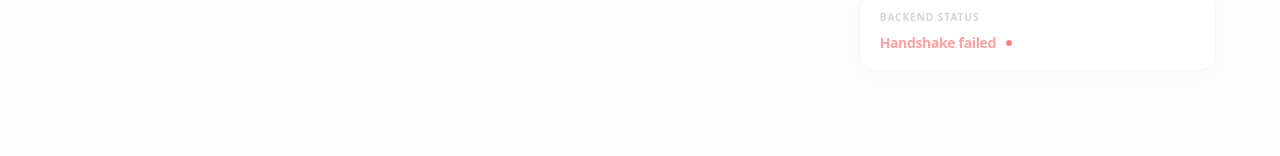
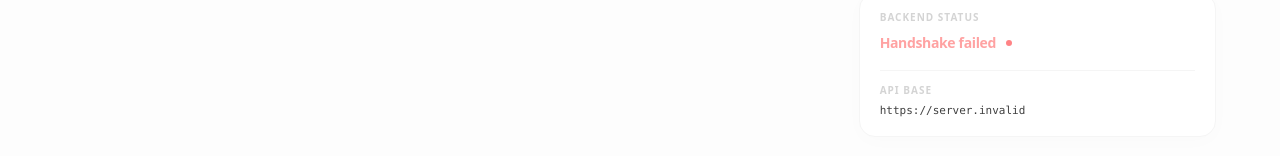
Before and after one commit to CClishan/Pixelturn, a React (Vite) app in the folder image-converter-pro/: page / in a window 1280 px wide. Shown: the part 720-876 px from the top of the page. Before the commit the page ends 855 px from the top, so only its background shows below. Built offline with nearby package versions, Linux system fonts and the light colour scheme; no server answers.

Commit message:
Improve API deployment diagnostics

```diff
--- a/image-converter-pro/src/App.tsx
+++ b/image-converter-pro/src/App.tsx
@@ -14,7 +14,7 @@ import { converterCopy, type Language } from './features/converter/copy';
 import { useBackendHealth } from './features/converter/hooks/useBackendHealth';
 import { useConverter } from './features/converter/hooks/useConverter';
 import { cx, type PixelScheme, type VisualTheme } from './features/converter/theme';
-import { formatSize } from './features/converter/utils';
+import { formatSize, normalizeApiBaseUrl } from './features/converter/utils';
 
 const THEME_STORAGE_KEY = 'batch-image-converter-theme';
 const PIXEL_SCHEME_STORAGE_KEY = 'batch-image-converter-pixel-scheme';
@@ -64,7 +64,7 @@ export default function App(): ReactElement {
   const [theme, setTheme] = useState<VisualTheme>(getInitialTheme);
   const [pixelScheme, setPixelScheme] = useState<PixelScheme>(getInitialPixelScheme);
   const fileInputRef = useRef<HTMLInputElement>(null);
-  const apiBaseUrl = (import.meta.env.VITE_API_BASE_URL ?? '').replace(/\/$/, '');
+  const apiBaseUrl = normalizeApiBaseUrl(import.meta.env.VITE_API_BASE_URL ?? '');
   const copy = converterCopy[language];
   const themeCopy = themeSwitchCopy[language];
   const pixelToneCopy = pixelSchemeCopy[language];
@@ -152,6 +152,7 @@ export default function App(): ReactElement {
         </div>
 
         <SettingsPanel
+          apiBaseUrl={apiBaseUrl}
           backendStatus={backendStatus}
           completedCount={completedFilesCount}
           copy={copy}
@@ -165,6 +166,10 @@ export default function App(): ReactElement {
           totalUploadSize={formatSize(totalUploadSize)}
           uploadingFilesCount={uploadingFilesCount}
           onConvert={() => {
+            if (backendStatus !== 'connected') {
+              return;
+            }
+
             void handleConvert();
           }}
           onFormatChange={setFormat}
--- a/image-converter-pro/src/features/converter/components/SettingsPanel.tsx
+++ b/image-converter-pro/src/features/converter/components/SettingsPanel.tsx
@@ -8,6 +8,7 @@ import { cx, type VisualTheme } from '../theme';
 import type { BackendConnectionState } from '../types';
 
 interface SettingsPanelProps {
+  apiBaseUrl: string;
   backendStatus: BackendConnectionState;
   completedCount: number;
   copy: ConverterCopy;
@@ -27,6 +28,7 @@ interface SettingsPanelProps {
 }
 
 export function SettingsPanel({
+  apiBaseUrl,
   backendStatus,
   completedCount,
   copy,
@@ -45,6 +47,10 @@ export function SettingsPanel({
   onZipDownload,
 }: SettingsPanelProps): ReactElement {
   const isClassic = theme === 'classic';
+  const isBackendReady = backendStatus === 'connected';
+  const backendHint =
+    backendStatus === 'checking' ? copy.backendStatus.checking : copy.backendStatus.disconnectedDescription;
+  const resolvedApiBaseUrl = apiBaseUrl || copy.backendStatus.localProxyValue;
 
   return (
     <aside className="lg:col-span-4 space-y-6">
@@ -151,7 +157,7 @@ export function SettingsPanel({
 
         <div className="pt-6 space-y-3">
           <button
-            disabled={filesCount === 0 || isConverting || uploadingFilesCount > 0}
+            disabled={filesCount === 0 || isConverting || uploadingFilesCount > 0 || !isBackendReady}
             onClick={onConvert}
             className={getPrimaryActionClassName(theme)}
             type="button"
@@ -181,6 +187,12 @@ export function SettingsPanel({
             <div className={getErrorNoticeClassName(theme)}>
               <AlertCircle className="w-3.5 h-3.5 shrink-0" />
               {error}
+            </div>
+          ) : null}
+          {!isBackendReady && filesCount > 0 ? (
+            <div className={getErrorNoticeClassName(theme)}>
+              <AlertCircle className="w-3.5 h-3.5 shrink-0" />
+              {backendHint}
             </div>
           ) : null}
 
@@ -215,6 +227,22 @@ export function SettingsPanel({
               {getBackendStatusDescription(copy, backendStatus)}
             </span>
           </span>
+        </div>
+        <div
+          className={cx(
+            'mt-4 border-t pt-3 text-[11px]',
+            isClassic ? 'border-neutral-100 text-neutral-500' : 'border-[var(--panel-border)] text-[var(--text-secondary)]',
+          )}
+        >
+          <p className={getSectionLabelClassName(theme)}>{copy.backendStatus.apiBaseLabel}</p>
+          <p
+            className={cx(
+              'mt-1 break-all font-mono text-[11px] leading-relaxed',
+              isClassic ? 'text-neutral-700' : 'text-[var(--text-primary)]',
+            )}
+          >
+            {resolvedApiBaseUrl}
+          </p>
         </div>
       </motion.div>
     </aside>
--- a/image-converter-pro/src/features/converter/copy.ts
+++ b/image-converter-pro/src/features/converter/copy.ts
@@ -26,6 +26,8 @@ export interface ConverterCopy {
     checking: string;
     connected: string;
     disconnected: string;
+    apiBaseLabel: string;
+    localProxyValue: string;
     connectedDescription: string;
     disconnectedDescription: string;
   };
@@ -72,6 +74,8 @@ export const converterCopy: Record<Language, ConverterCopy> = {
       checking: 'Checking handshake',
       connected: 'Handshake complete',
       disconnected: 'Handshake failed',
+      apiBaseLabel: 'API base',
+      localProxyValue: 'Same-origin /api proxy',
       connectedDescription: 'The frontend has connected to the backend health endpoint successfully.',
       disconnectedDescription: 'The backend health endpoint is not responding yet. Check the local API service.',
     },
@@ -83,7 +87,7 @@ export const converterCopy: Record<Language, ConverterCopy> = {
     },
     apiErrors: {
       failedToFetch:
-        'The API request failed before the server responded. Check the backend deployment, API URL, and CORS allowlist.',
+        'The API request failed before the server responded. Check the backend deployment, use the backend site root as the API URL (not a /api path), review the CORS allowlist, and confirm the host upload-size limit is not being hit.',
       tooLarge: 'This image is too large for the current backend deployment.',
       responseStatus: (status) => `Conversion failed with status ${status}.`,
     },
@@ -117,6 +121,8 @@ export const converterCopy: Record<Language, ConverterCopy> = {
       checking: '正在握手检测',
       connected: '握手成功',
       disconnected: '握手失败',
+      apiBaseLabel: 'API 地址',
+      localProxyValue: '当前站点同源 /api 代理',
       connectedDescription: '前端已成功连接后端健康检查接口。',
       disconnectedDescription: '后端健康检查接口暂未响应，请检查本地 API 服务是否启动。',
     },
@@ -127,7 +133,7 @@ export const converterCopy: Record<Language, ConverterCopy> = {
         `已完成 ${count} 个文件转换，但部分文件失败：${failedFiles.join(' | ')}`,
     },
     apiErrors: {
-      failedToFetch: '请求在服务器响应前失败，请检查后端部署、API 地址和 CORS 配置。',
+      failedToFetch: '请求在服务器响应前失败，请检查后端部署、API 地址是否填写为站点根地址（不要带 /api 路径）、CORS 配置，以及是否触发了部署平台的上传大小限制。',
       tooLarge: '当前图片体积过大，超出后端部署限制。',
       responseStatus: (status) => `转换失败，状态码 ${status}。`,
     },
--- a/image-converter-pro/src/features/converter/utils.ts
+++ b/image-converter-pro/src/features/converter/utils.ts
@@ -16,6 +16,42 @@ export function formatSize(bytes: number): string {
 
 export function getFileTypeLabel(file: File): string {
   return file.type.split('/')[1]?.toUpperCase() || 'FILE';
+}
+
+const knownApiSuffixes = ['/api/health', '/api/convert-file', '/api/convert', '/api'];
+
+function stripKnownApiSuffix(value: string): string {
+  const trimmedValue = value.replace(/\/+$/, '');
+  if (!trimmedValue) {
+    return '';
+  }
+
+  const lowerCasedValue = trimmedValue.toLowerCase();
+  const matchedSuffix = knownApiSuffixes.find((suffix) => lowerCasedValue.endsWith(suffix));
+  if (!matchedSuffix) {
+    return trimmedValue;
+  }
+
+  return trimmedValue.slice(0, -matchedSuffix.length);
+}
+
+export function normalizeApiBaseUrl(rawApiBaseUrl: string): string {
+  const trimmedValue = rawApiBaseUrl.trim();
+  if (!trimmedValue) {
+    return '';
+  }
+
+  try {
+    const parsedUrl = new URL(trimmedValue);
+    const normalizedPathname = stripKnownApiSuffix(parsedUrl.pathname);
+    parsedUrl.pathname = normalizedPathname || '/';
+    parsedUrl.search = '';
+    parsedUrl.hash = '';
+
+    return `${parsedUrl.origin}${parsedUrl.pathname === '/' ? '' : parsedUrl.pathname}`;
+  } catch {
+    return stripKnownApiSuffix(trimmedValue);
+  }
 }
 
 export function buildApiUrl(apiBaseUrl: string, path: string): string {
```
Also changed, not shown: 2 other files (tests, documents, lock files or other folders).
